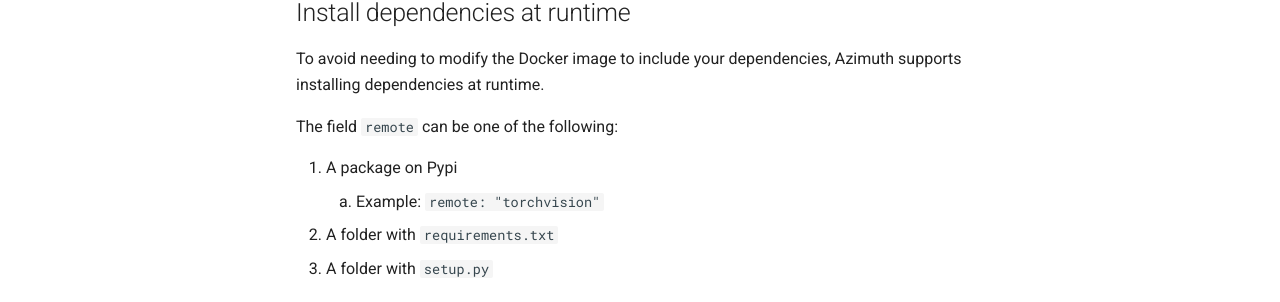
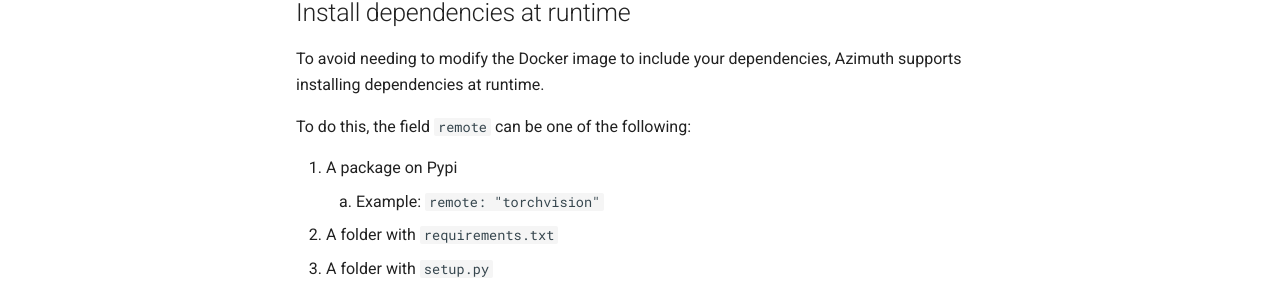
Before and after one commit to ServiceNow/azimuth, an MkDocs documentation site: the page built from docs/docs/reference/custom-objects/index.md, in a window 1280 px wide and 900 px high, scrolled down 1355 px. Shown: the part 483-785 px from the top of the window. Built offline with MkDocs 1.6.1 and Material for MkDocs 9.7.7, drawn with Linux system fonts in a browser that asks for light colours; comment, search, counter and statistics services are not loaded.

Commit message:
Update docs/docs/reference/custom-objects/index.md
Co-authored-by: Lindsay Brin <lindsay.brin@gmail.com>

```diff
--- a/docs/docs/reference/custom-objects/index.md
+++ b/docs/docs/reference/custom-objects/index.md
@@ -109,7 +109,7 @@ def my_model(num_classes):
 
 To avoid needing to modify the Docker image to include your dependencies, Azimuth supports installing dependencies at runtime.
 
-The field `remote` can be one of the following:
+To do this, the field `remote` can be one of the following:
 
 1. A package on Pypi
      1. Example: `remote: "torchvision"`
```
